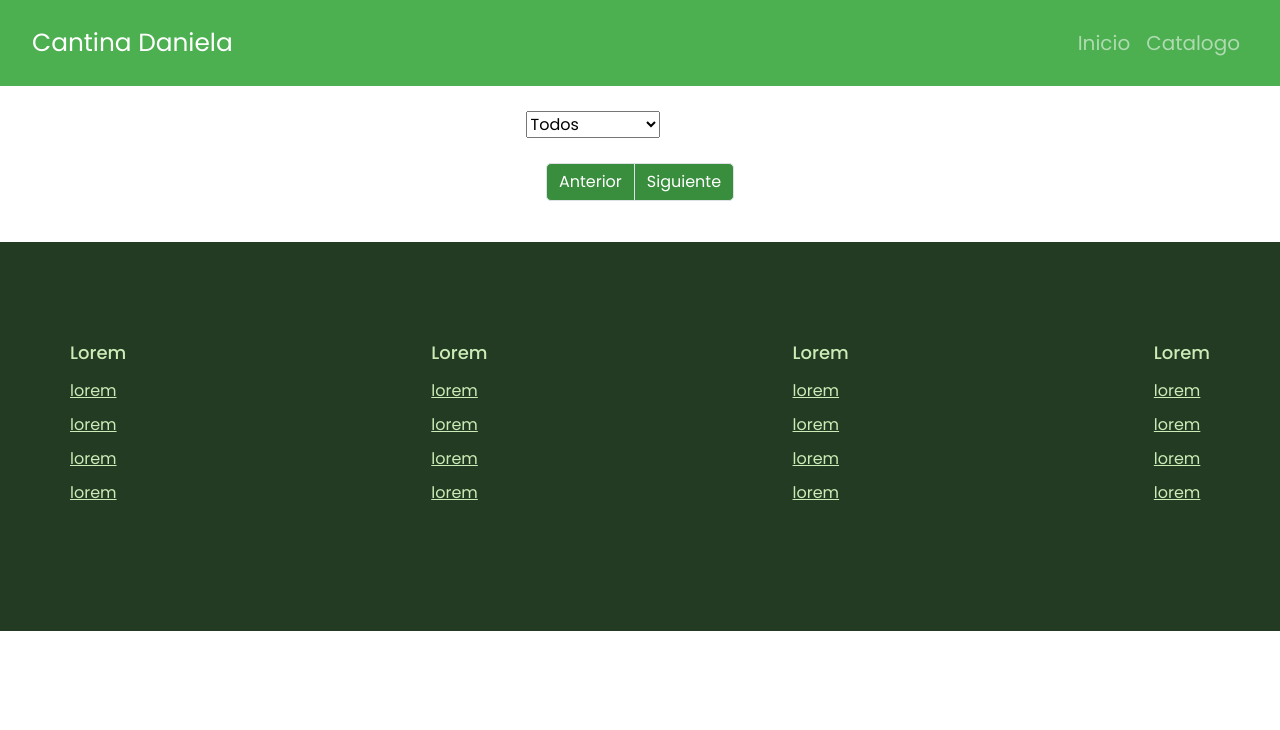
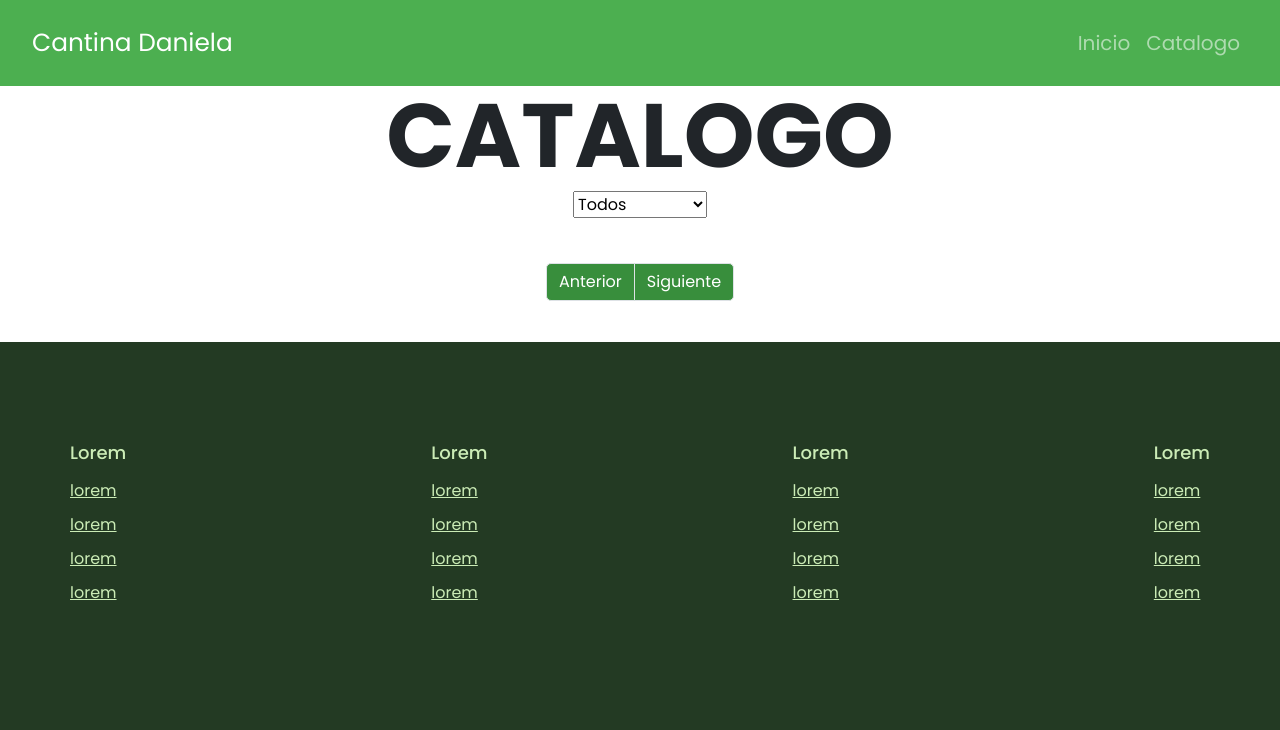
Before and after one commit to SolRoqueta/SegundoInformatica2.0, a PHP site: page /catalogo.html in a window 1280 px wide. Shown: the top 730 px of the page. Run offline with PHP 8.4, Linux system fonts and the light colour scheme; data that the repository does not hold is empty.

Commit message:
asdffdafsdgrtjwrtjsrtjsdtjdfhn
YesYes

```diff
--- a/Catalogo con detalle (nuevo)/Detalles/detalles.html
+++ b/Catalogo con detalle (nuevo)/Detalles/detalles.html
@@ -33,7 +33,7 @@
                 <a class="nav-link" href="../InicioPrueba/index.html">Inicio</a>
               </li>
               <li class="nav-item">
-                  <a class="nav-link" href="#">Catalogo</a>
+                  <a class="nav-link" href="../catalogo.html">Catalogo</a>
                 </li>
             </ul>
           </div>
@@ -43,9 +43,9 @@
 
     </section>
 
+  </div>
+
     <section id="resultado"></section>
-
-  </div>
 
     <footer class="footer">
       <div class="footer-content container">
--- a/Catalogo con detalle (nuevo)/catalogo.html
+++ b/Catalogo con detalle (nuevo)/catalogo.html
@@ -40,7 +40,9 @@
 
     </section>
 
-    <section class="filter-catalog">
+    <div class="content">
+
+        <h1 class="title">CATALOGO</h1>
 
         <div class="filters">
 
@@ -55,9 +57,13 @@
 
         </div>
 
-        <div id="products" class="products"></div>
+        <section class="filter-catalog">
 
-    </section>
+            <div id="products" class="products"></div>
+
+        </section>
+
+    </div>
 
     <nav class="buttons" aria-label="Page navigation example">
         <ul id="pagination" class="pagination">
--- a/Catalogo con detalle (nuevo)/style.css
+++ b/Catalogo con detalle (nuevo)/style.css
@@ -101,7 +101,6 @@ body {
     flex-direction: row;
     gap: 20px;
     justify-content: center;
-    margin-top: 25px;
 
 }
 
@@ -233,3 +232,28 @@ body {
     text-align: center;
 
 }
+
+.title {
+
+    font-size: 90px;
+    text-align: center;
+    font-weight: bold;
+    margin-top: 15px;
+    line-height: 70px;
+    margin-bottom: 0px;
+
+}
+
+.filters {
+
+    justify-self: center;
+
+}
+
+.content {
+
+    display: grid;
+    flex-direction: column;
+    gap: 20px;
+
+}
```
Also changed, not shown: Catalogo con detalle (nuevo)/Detalles/script.js (+36 -2 lines), Catalogo con detalle (nuevo)/Detalles/style.css (+0 -8 lines).
